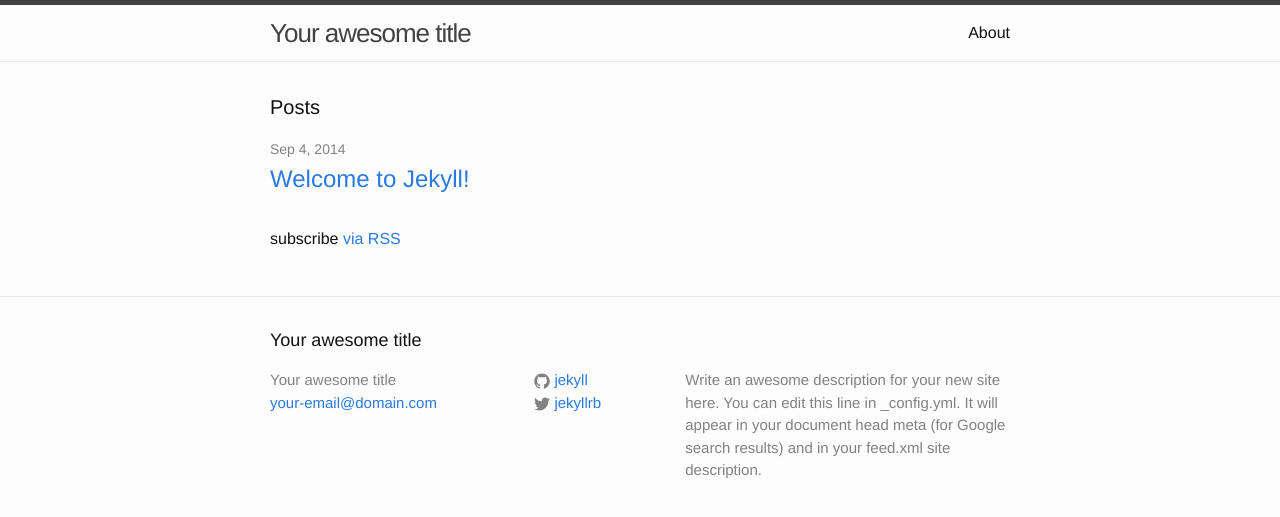
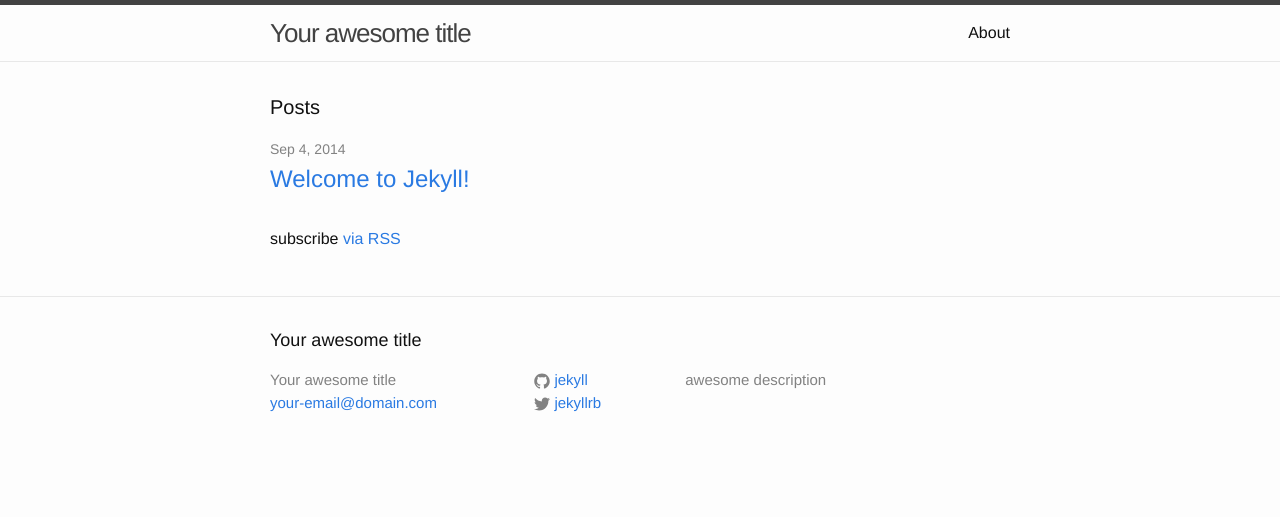
Before and after one commit to sandrawebb/sandrawebb.github.io, a Jekyll site: the page built from index.html, in a window 1280 px wide. Shown: the top 517 px of the page. Built offline with Jekyll 4.4.1, drawn with Linux system fonts in a browser that asks for light colours.

Commit message:
Updating description

```diff
--- a/_config.yml
+++ b/_config.yml
@@ -2,9 +2,7 @@
 title: Your awesome title
 email: your-email@domain.com
 description: > # this means to ignore newlines until "baseurl:"
-  Write an awesome description for your new site here. You can edit this
-  line in _config.yml. It will appear in your document head meta (for
-  Google search results) and in your feed.xml site description.
+  awesome description
 baseurl: "" # the subpath of your site, e.g. /blog/
 url: "http://yourdomain.com" # the base hostname & protocol for your site
 twitter_username: jekyllrb
```
